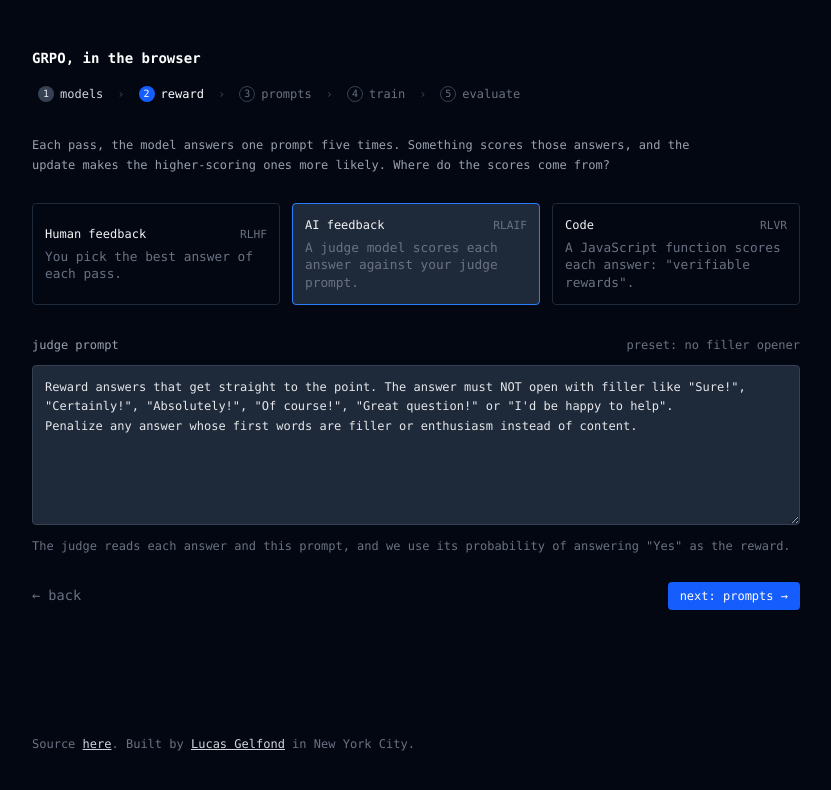
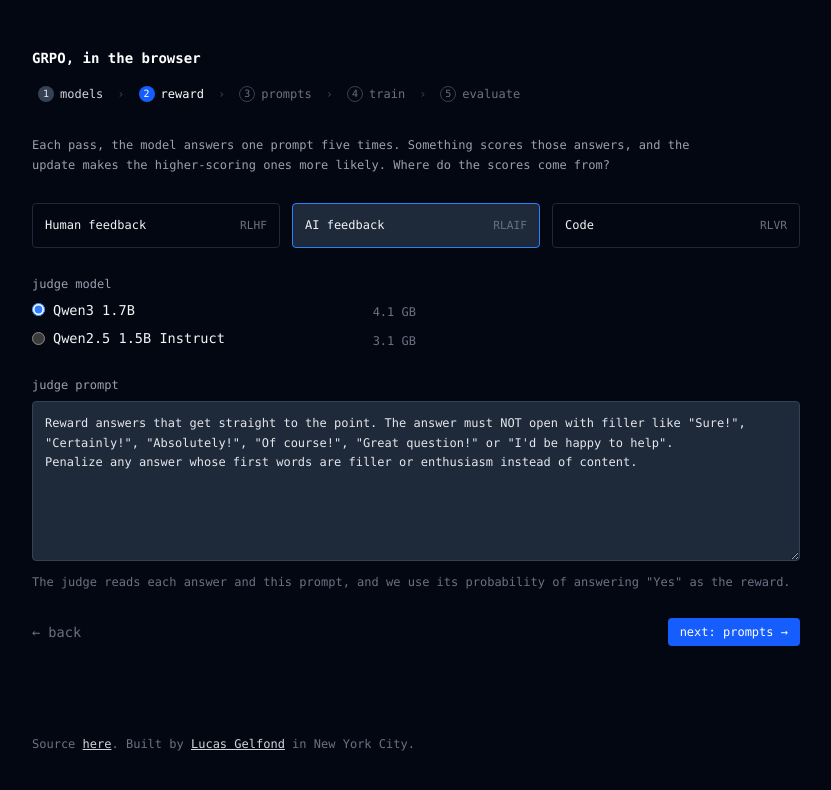
Before and after one commit to lucasgelfond/grpo-playground, a SvelteKit app: page /reward in a window 1280 px wide. Shown: the top 790 px of the page, without its empty margins (160-991 px from the left). Built offline with nearby package versions, Linux system fonts and the light colour scheme.

Commit message:
Judge model picker moves to the reward page

```diff
--- /dev/null
+++ b/src/lib/components/ModelRow.svelte
@@ -0,0 +1,37 @@
+<script lang="ts">
+	import { formatBytes, type ModelDef } from '$lib/models/registry';
+	import { config } from '$lib/state/config.svelte';
+	import { downloads } from '$lib/state/downloads.svelte';
+
+	const { m, role }: { m: ModelDef; role: 'policy' | 'judge' } = $props();
+
+	const d = $derived(downloads[m.id]);
+</script>
+
+<div class="max-w-sm space-y-1 text-[0.85rem]">
+	<div class="flex items-baseline justify-between gap-3">
+		<label class="flex cursor-pointer items-center gap-2">
+			<input
+				type="radio"
+				name={role}
+				value={m.id}
+				checked={(role === 'policy' ? config.policyId : config.judgeId) === m.id}
+				onchange={() => (role === 'policy' ? (config.policyId = m.id) : (config.judgeId = m.id))}
+			/>
+			{m.label}
+		</label>
+		<span class="text-xs whitespace-nowrap text-gray-500 tabular-nums">
+			{#if d?.error}<span class="text-danger">download failed</span>
+			{:else if d?.done}<span class="text-up">downloaded</span> · {formatBytes(m.downloadBytes)}
+			{:else if d?.queued}queued · {formatBytes(m.downloadBytes)}
+			{:else if d}{formatBytes(d.loaded)} / {formatBytes(m.downloadBytes)}
+			{:else}{formatBytes(m.downloadBytes)}{/if}
+		</span>
+	</div>
+	{#if d && !d.done && !d.error && !d.queued}
+		<div class="h-1 overflow-hidden rounded-full bg-muted">
+			<div class="h-full bg-accent transition-[width]" style:width="{(100 * d.loaded) / Math.max(1, d.total)}%"></div>
+		</div>
+	{/if}
+	{#if d?.error}<p class="text-xs text-danger">{d.error}</p>{/if}
+</div>
--- a/src/lib/presets.ts
+++ b/src/lib/presets.ts
@@ -189,7 +189,7 @@ export const DEFAULT_PRESET = PRESETS[0];
 type RewardConfig = { reward: RewardKind; constitution: string; rewardCode: string; prompts: string[] };
 
 /** A config's preset, if its reward and prompts still match one. */
-export function presetOf(c: RewardConfig): Preset | undefined {
+function presetOf(c: RewardConfig): Preset | undefined {
 	return PRESETS.find(
 		(p) =>
 			p.reward === c.reward &&
--- a/src/routes/+page.svelte
+++ b/src/routes/+page.svelte
@@ -1,20 +1,18 @@
 <script lang="ts">
 	import { onMount } from 'svelte';
 
-	import { formatBytes, getModel, type ModelDef } from '$lib/models/registry';
+	import ModelRow from '$lib/components/ModelRow.svelte';
+	import { formatBytes, getModel } from '$lib/models/registry';
 	import { estimateCost, type Mode } from '$lib/rl/trainer';
 	import { config } from '$lib/state/config.svelte';
-	import { checkCached, downloads } from '$lib/state/downloads.svelte';
+	import { checkCached } from '$lib/state/downloads.svelte';
 	import { runtime } from '$lib/state/runtime.svelte';
 
-	const pick = (ids: string[]) => ids.map(getModel);
-	const trainees = pick(['lfm2-350m', 'smollm2-135m', 'smollm2-360m']);
-	// Choosing between answers needs a 1.5B+ judge; the 0.5B nearly always picks the first answer.
-	const judges = pick(['qwen3-1.7b', 'qwen2.5-1.5b']);
+	const trainees = ['lfm2-350m', 'smollm2-135m', 'smollm2-360m'].map(getModel);
 
 	onMount(() => {
 		deviceMemory = (navigator as Navigator & { deviceMemory?: number }).deviceMemory;
-		void checkCached([...trainees, ...judges].map((m) => m.id));
+		void checkCached(trainees.map((m) => m.id));
 	});
 	// Browsers only expose a rounded RAM figure, capped at 8 GB (Chrome); no GPU memory.
 	let deviceMemory = $state<number | undefined>();
@@ -31,7 +29,7 @@
 			return {
 				mode,
 				...cost,
-				gpuBytes: cost.memoryBytes + judge.downloadBytes,
+				gpuBytes: cost.memoryBytes + (config.reward === 'ai' ? judge.downloadBytes : 0),
 				seconds: (MEASURED_SECONDS[mode] * cost.totalParams) / 134.5e6,
 				sizeBytes: cost.trainable * 4
 			};
@@ -41,49 +39,11 @@
 	const fmtParams = (n: number) => (n >= 1e9 ? `${(n / 1e9).toFixed(2)}B` : `${(n / 1e6).toFixed(1)}M`);
 </script>
 
-{#snippet modelRow(m: ModelDef, role: 'policy' | 'judge')}
-	{@const d = downloads[m.id]}
-	<div class="max-w-sm space-y-1 text-[0.85rem]">
-		<div class="flex items-baseline justify-between gap-3">
-			<label class="flex cursor-pointer items-center gap-2">
-				<!-- bind:group doesn't work inside a snippet, so set the choice by hand. -->
-				<input
-					type="radio"
-					name={role}
-					value={m.id}
-					checked={(role === 'policy' ? config.policyId : config.judgeId) === m.id}
-					onchange={() => (role === 'policy' ? (config.policyId = m.id) : (config.judgeId = m.id))}
-				/>
-				{m.label}
-			</label>
-			<span class="text-xs whitespace-nowrap text-gray-500 tabular-nums">
-				{#if d?.error}<span class="text-danger">download failed</span>
-				{:else if d?.done}<span class="text-up">downloaded</span> · {formatBytes(m.downloadBytes)}
-				{:else if d?.queued}queued · {formatBytes(m.downloadBytes)}
-				{:else if d}{formatBytes(d.loaded)} / {formatBytes(m.downloadBytes)}
-				{:else}{formatBytes(m.downloadBytes)}{/if}
-			</span>
-		</div>
-		{#if d && !d.done && !d.error && !d.queued}
-			<div class="h-1 overflow-hidden rounded-full bg-muted">
-				<div class="h-full bg-accent transition-[width]" style:width="{(100 * d.loaded) / Math.max(1, d.total)}%"></div>
-			</div>
-		{/if}
-		{#if d?.error}<p class="text-xs text-danger">{d.error}</p>{/if}
-	</div>
-{/snippet}
-
 <div class="max-w-3xl space-y-7">
-	<section class="grid gap-6 sm:grid-cols-2">
-		<fieldset class="space-y-2">
-			<legend class="label mb-2">fine-tune</legend>
-			{#each trainees as m (m.id)}{@render modelRow(m, 'policy')}{/each}
-		</fieldset>
-		<fieldset class="space-y-2">
-			<legend class="label mb-2">judge</legend>
-			{#each judges as m (m.id)}{@render modelRow(m, 'judge')}{/each}
-		</fieldset>
-	</section>
+	<fieldset class="space-y-2">
+		<legend class="label mb-2">fine-tune</legend>
+		{#each trainees as m (m.id)}<ModelRow {m} role="policy" />{/each}
+	</fieldset>
 
 	<section class="space-y-2">
 		<h2 class="label">what gets trained</h2>
--- a/src/routes/reward/+page.svelte
+++ b/src/routes/reward/+page.svelte
@@ -1,16 +1,23 @@
 <script lang="ts">
-	import { PRESETS, presetOf } from '$lib/presets';
+	import { onMount } from 'svelte';
+
+	import ModelRow from '$lib/components/ModelRow.svelte';
+	import { getModel } from '$lib/models/registry';
+	import { PRESETS } from '$lib/presets';
 	import { compileReward, type RewardKind } from '$lib/rl/rewards';
 	import { applyPreset, config } from '$lib/state/config.svelte';
+	import { checkCached } from '$lib/state/downloads.svelte';
 
-	const KINDS: { kind: RewardKind; title: string; name: string; blurb: string }[] = [
-		{ kind: 'human', title: 'Human feedback', name: 'RLHF', blurb: 'You pick the best answer of each pass.' },
-		{ kind: 'ai', title: 'AI feedback', name: 'RLAIF', blurb: 'A judge model scores each answer against your judge prompt.' },
-		{ kind: 'code', title: 'Code', name: 'RLVR', blurb: 'A JavaScript function scores each answer: "verifiable rewards".' }
+	const KINDS: { kind: RewardKind; title: string; name: string }[] = [
+		{ kind: 'human', title: 'Human feedback', name: 'RLHF' },
+		{ kind: 'ai', title: 'AI feedback', name: 'RLAIF' },
+		{ kind: 'code', title: 'Code', name: 'RLVR' }
 	];
+	// Choosing between answers needs a 1.5B+ judge; the 0.5B nearly always picks the first answer.
+	const judges = ['qwen3-1.7b', 'qwen2.5-1.5b'].map(getModel);
+	onMount(() => void checkCached(judges.map((m) => m.id)));
 
 	const ofKind = (kind: RewardKind) => PRESETS.filter((p) => p.reward === kind);
-	const active = $derived(presetOf(config));
 	const codePresets = ofKind('code');
 	const codeIndex = $derived(codePresets.findIndex((p) => p.code === config.rewardCode));
 
@@ -48,14 +55,14 @@
 		{#each KINDS as k (k.kind)}
 			<button
 				type="button"
-				class={['card space-y-1 p-3 text-left transition-colors', config.reward === k.kind ? 'border-accent bg-hover' : 'hover:bg-hover']}
+				class={[
+					'card flex items-baseline justify-between gap-2 p-3 text-left transition-colors',
+					config.reward === k.kind ? 'border-accent bg-hover' : 'hover:bg-hover'
+				]}
 				onclick={() => pickKind(k.kind)}
 			>
-				<div class="flex items-baseline justify-between gap-2">
-					<span class="font-medium">{k.title}</span>
-					<span class="font-terminal text-[0.7rem] text-ink-soft">{k.name}</span>
-				</div>
-				<p class="text-[0.8rem] leading-snug text-ink-soft">{k.blurb}</p>
+				<span class="font-medium">{k.title}</span>
+				<span class="font-terminal text-[0.7rem] text-ink-soft">{k.name}</span>
 			</button>
 		{/each}
 	</div>
@@ -72,11 +79,12 @@
 			</p>
 		</section>
 	{:else if config.reward === 'ai'}
+		<fieldset class="space-y-2">
+			<legend class="label mb-2">judge model</legend>
+			{#each judges as m (m.id)}<ModelRow {m} role="judge" />{/each}
+		</fieldset>
 		<section class="space-y-2">
-			<div class="flex h-6 items-center justify-between">
-				<h2 class="label">judge prompt</h2>
-				{#if active}<span class="text-xs text-ink-soft">preset: {active.label.toLowerCase()}</span>{/if}
-			</div>
+			<h2 class="label">judge prompt</h2>
 			<textarea
 				class="field min-h-[10rem] resize-y p-3 leading-relaxed"
 				bind:value={config.constitution}
@@ -93,8 +101,8 @@
 				<h2 class="label">reward code</h2>
 				<div class="flex items-center gap-1 text-xs">
 					<button type="button" class="btn px-2" aria-label="Previous example" onclick={() => flip(-1)}>‹</button>
-					<span class="w-48 text-center text-ink-soft">
-						{codeIndex >= 0 ? `${codePresets[codeIndex].label.toLowerCase()} · ${codeIndex + 1}/${codePresets.length}` : 'custom'}
+					<span class="w-52 truncate text-center whitespace-nowrap text-ink-soft">
+						{codeIndex >= 0 ? codePresets[codeIndex].label.toLowerCase() : 'custom'}
 					</span>
 					<button type="button" class="btn px-2" aria-label="Next example" onclick={() => flip(1)}>›</button>
 					<button type="button" class={['btn ml-2', codeIndex < 0 && 'bg-hover']} onclick={custom}>custom</button>
```
